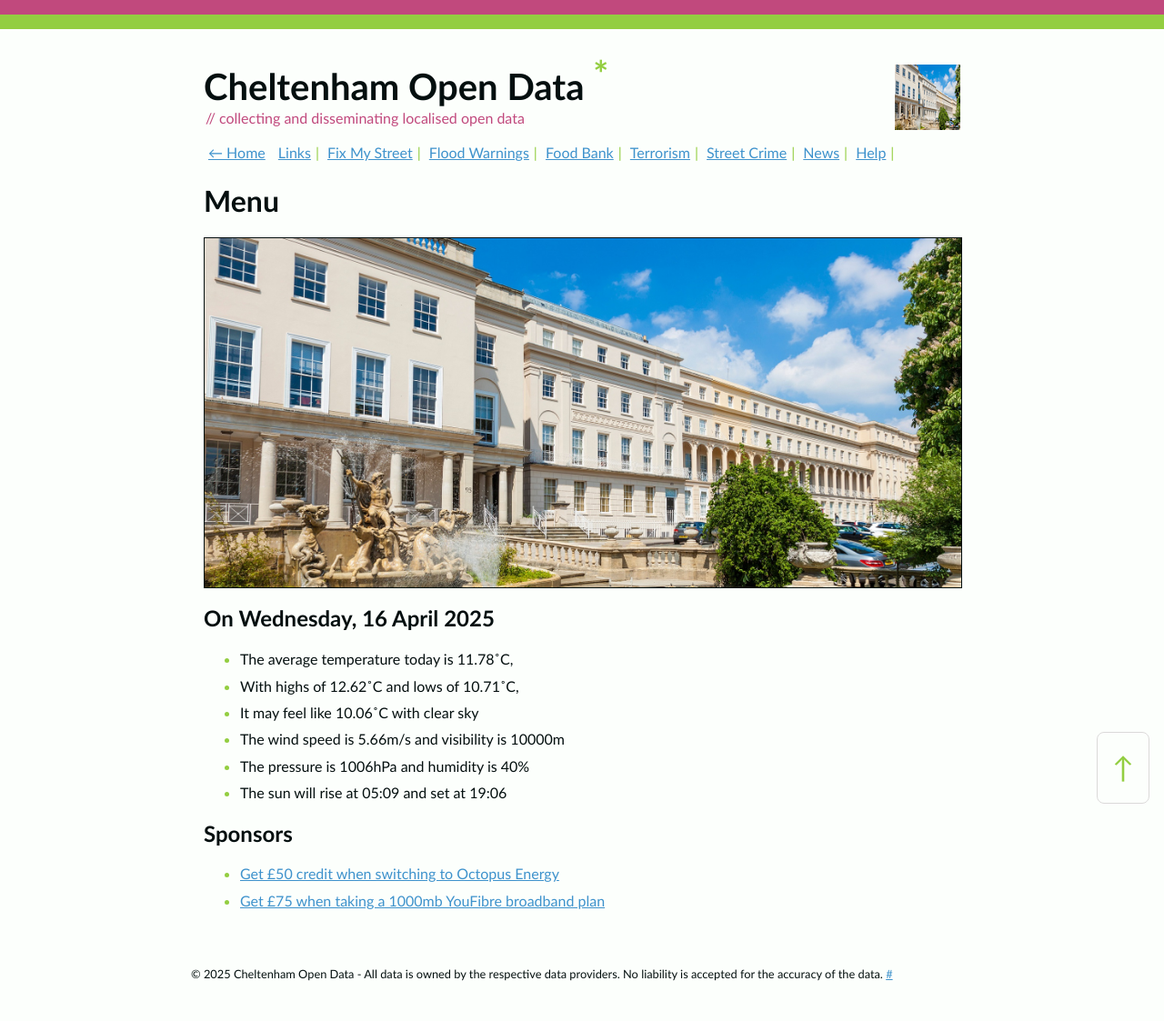
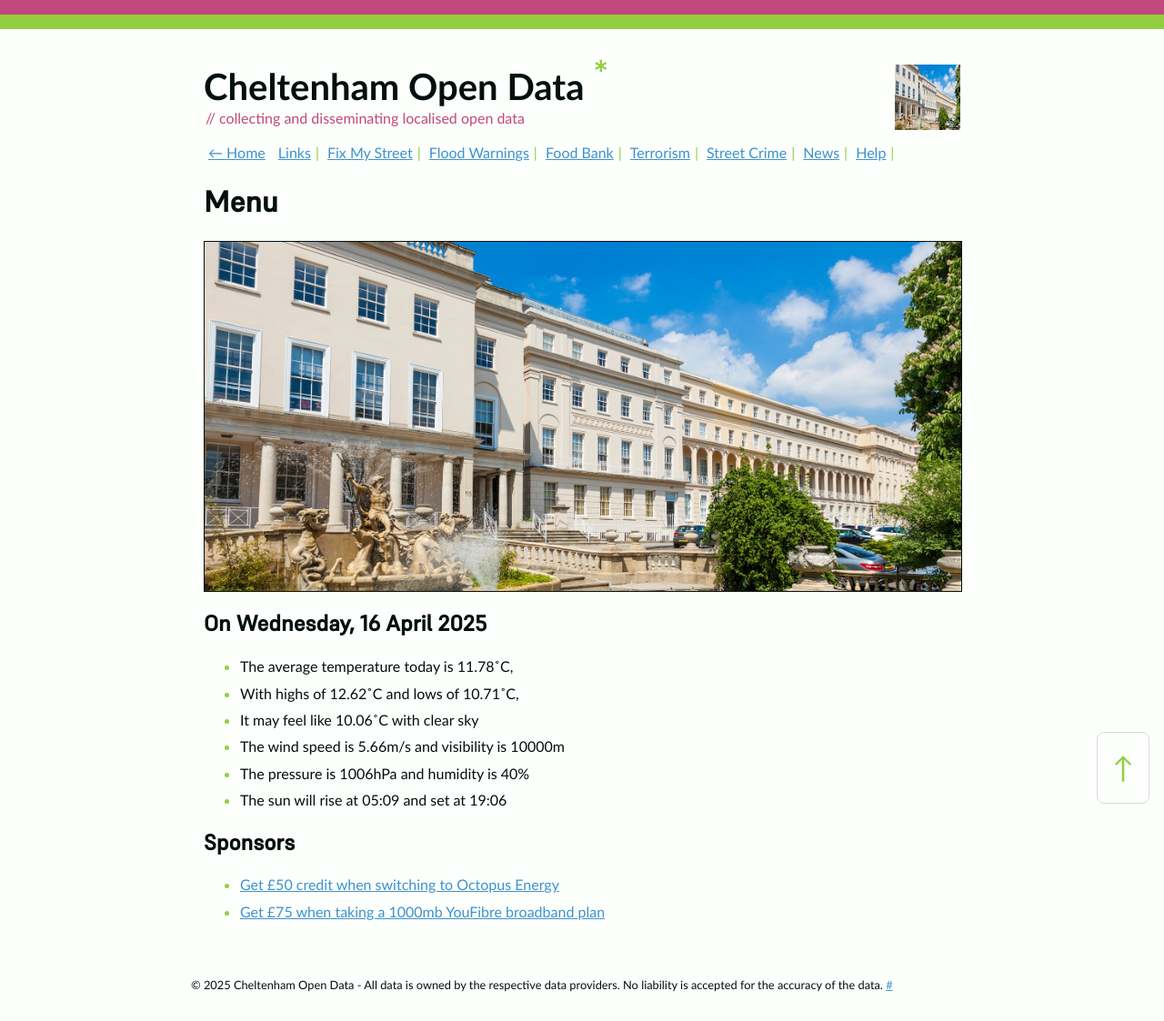
Before and after one commit to mat-0/cheltenham-open-data, a Jekyll site: the page built from index.md, in a window 1280 px wide. Shown: the whole page at 91% size. Built offline with Jekyll 4.4.1, drawn with Linux system fonts in a browser that asks for light colours.

Commit message:
new
Signed-off-by: mat-0 <Github@thechels.uk>

```diff
--- a/_includes/header.html
+++ b/_includes/header.html
@@ -18,6 +18,8 @@
         <meta name="apple-mobile-web-app-capable" content="yes">
         <meta name="apple-mobile-web-app-status-bar-style" content="default">
         <link rel="stylesheet" href="/style.css">
+        <link href="/fonts/TheChelsLight.woff" rel="preload" crossorigin as="font" type="font/woff">
+        <link href="/fonts/TheChelsMedium.woff" rel="preload" crossorigin as="font" type="font/woff">
     </head>
 
     <body>
--- a/style.scss
+++ b/style.scss
@@ -8,12 +8,28 @@
 }
 // 16px = 1em
 
-$background: #FCFFFC;
-$primary: #040F0F;
+@font-face {
+    font-family: "TheChelsUKLight";
+    src: url("fonts/TheChelsLight.woff") format("woff");
+    font-weight: 300;
+    font-style: normal;
+    font-display: swap;
+}
+@font-face {
+    font-family: "TheChelsUKMedium";
+    src: url("fonts/TheChelsMedium.woff") format("woff");
+    font-weight: 400;
+    font-style: normal;
+    font-display: swap;
+}
+
+$background: #fcfffc;
+$primary: #040f0f;
 $secondary: #c1497d;
-$links: #3E92CC;
+$links: #3e92cc;
 $accent: #93ce41;
-$font-stack: -system-ui, "Gill Sans", sans-serif;
+$font-stack: "TheChelsLight", -system-ui, "Gill Sans", sans-serif;
+$header-stack: "TheChelsUKMedium", -system-ui, "Gill Sans", sans-serif;
 $font-mono: ui-monospace, monospace, "Courier New";
 
 .primary {
@@ -200,6 +216,7 @@
     position: relative;
     display: block;
     margin-top: 0.75em;
+    font-family: $header-stack;
 
     &:hover::after {
         content: " #";
```
Also changed, not shown: fonts/TheChelsLight.ttf (added), fonts/TheChelsLight.woff (added), fonts/TheChelsMedium.ttf (added), fonts/TheChelsMedium.woff (added).
